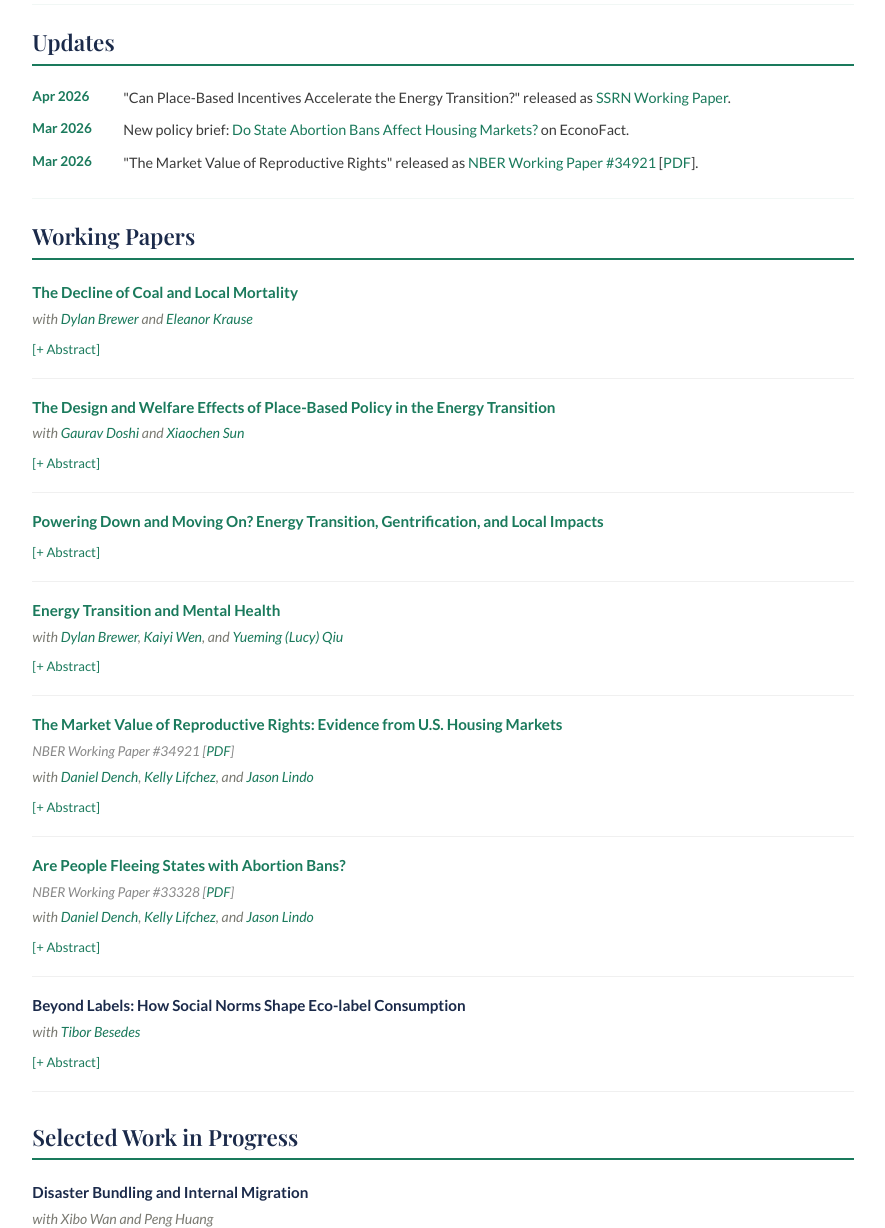
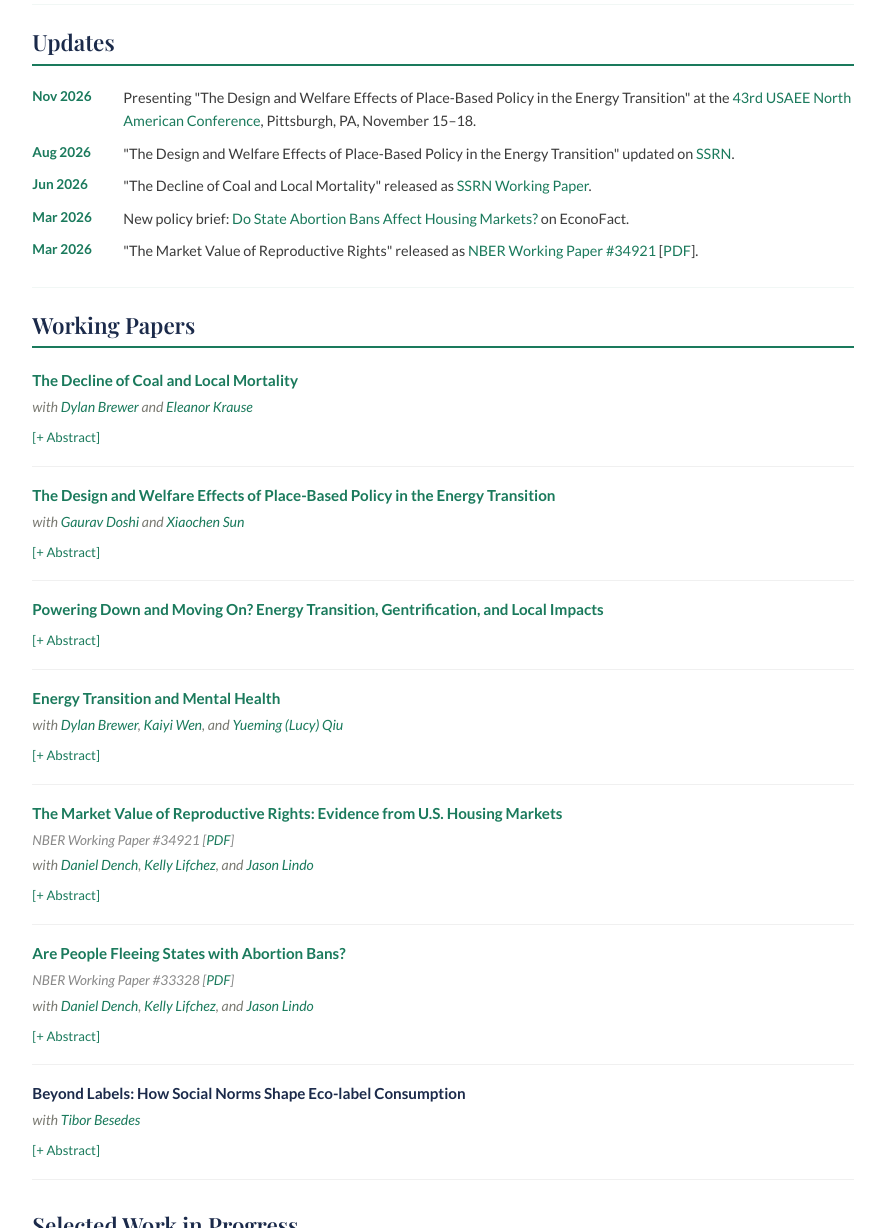
Before and after one commit to Jancyll/Jancyll.github.io, a Jekyll site: the page built from index.md, in a window 1280 px wide and 1400 px high, scrolled down 341 px. Shown: the part 172-1400 px from the top of the window, without its empty margins (197-1082 px from the left). Built offline with Jekyll 4.4.1, drawn with Linux system fonts in a browser that asks for light colours; some web fonts are replaced; some of the changed text lies outside the part shown.

Commit message:
Update website

```diff
--- a/_data/research.yml
+++ b/_data/research.yml
@@ -62,7 +62,9 @@ works_in_progress:
   - name: 'Disaster Bundling and Internal Migration'
     coauthors:
       - name: 'Xibo Wan'
+        url: 'https://xibowan.space/'
       - name: 'Peng Huang'
+        url: 'https://penghuang.me/research/'
   - name: 'The Long-Term Labor Market Effects of Energy Transition'
     coauthors:
       - name: 'Dylan Brewer'
--- a/_layouts/home.html
+++ b/_layouts/home.html
@@ -30,8 +30,16 @@ layout: default
 <section id="updates">
   <h2 class="section-title">Updates</h2>
   <div class="news-item">
-    <span class="news-date">Apr 2026</span>
-    <span>"Can Place-Based Incentives Accelerate the Energy Transition?" released as <a href="https://papers.ssrn.com/sol3/papers.cfm?abstract_id=6411041">SSRN Working Paper</a>.</span>
+    <span class="news-date">Nov 2026</span>
+    <span>Presenting "The Design and Welfare Effects of Place-Based Policy in the Energy Transition" at the <a href="https://usaeeconference.org/">43rd USAEE North American Conference</a>, Pittsburgh, PA, November 15&ndash;18.</span>
+  </div>
+  <div class="news-item">
+    <span class="news-date">Aug 2026</span>
+    <span>"The Design and Welfare Effects of Place-Based Policy in the Energy Transition" updated on <a href="https://papers.ssrn.com/sol3/papers.cfm?abstract_id=6411041">SSRN</a>.</span>
+  </div>
+  <div class="news-item">
+    <span class="news-date">Jun 2026</span>
+    <span>"The Decline of Coal and Local Mortality" released as <a href="https://papers.ssrn.com/sol3/papers.cfm?abstract_id=6839178">SSRN Working Paper</a>.</span>
   </div>
   <div class="news-item">
     <span class="news-date">Mar 2026</span>
```
